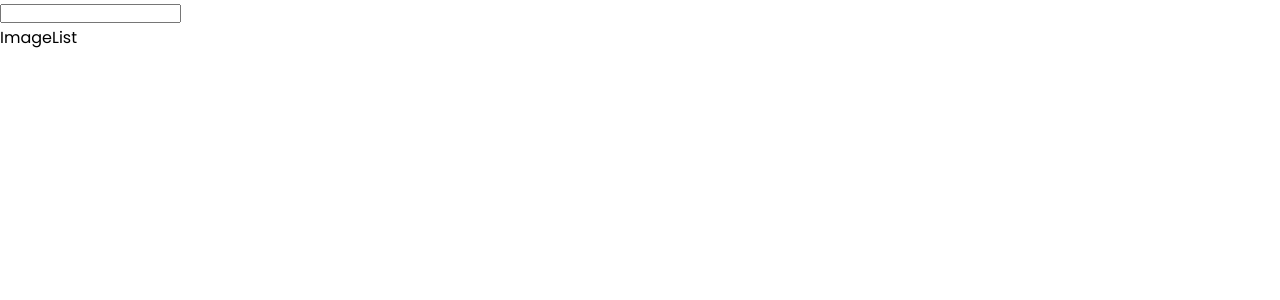
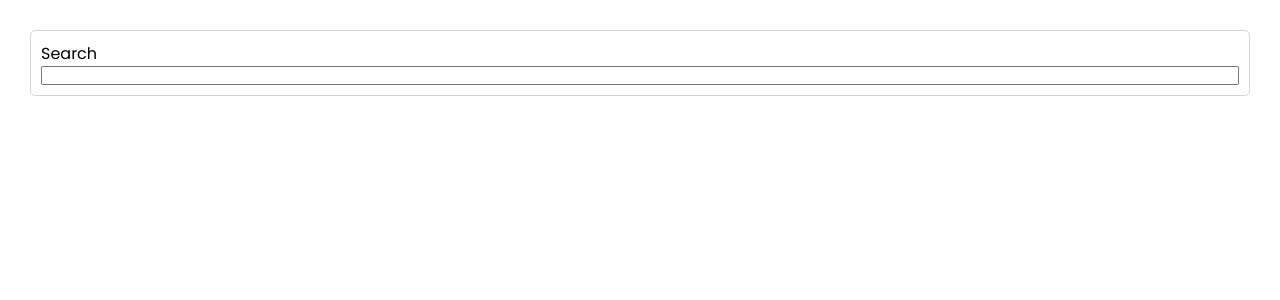
Before and after one commit to Ahmed-Shawareb-Full-Stack/pics-modern_react_course_project_3, a React (Vite) app: page / in a window 1280 px wide. Shown: the top 300 px of the page. Built offline with nearby package versions, Linux system fonts and the light colour scheme.

Commit message:
add styles

```diff
--- a/index.html
+++ b/index.html
@@ -9,10 +9,12 @@
       href="https://fonts.googleapis.com/css2?family=Poppins:wght@300;400;500;600;700&display=swap"
       rel="stylesheet"
     />
+
     <title>Pics - Modern React Course Project 3</title>
   </head>
   <body>
     <div id="root"></div>
+
     <script type="module" src="/src/main.jsx"></script>
   </body>
 </html>
--- a/src/App.jsx
+++ b/src/App.jsx
@@ -15,12 +15,20 @@ function App() {
   const handleSubmit = async (term) => {
     const results = await searchImage(term);
 
-    setImage(results);
+    setImages(results);
   };
   return (
-    <div className="App">
-      <SearchBar onSubmit={handleSubmit} />
-      <ImageList images={images} />
+    <div className="App container-fluid">
+      <div className="row">
+        <div className="col">
+          <SearchBar onSubmit={handleSubmit} />
+        </div>
+      </div>
+      <div className="row">
+        <div className="col">
+          <ImageList images={images} />
+        </div>
+      </div>
     </div>
   );
 }
--- a/src/App.scss
+++ b/src/App.scss
@@ -0,0 +1,3 @@
+.App {
+  padding: 30px;
+}
--- a/src/api.js
+++ b/src/api.js
@@ -13,7 +13,6 @@ const searchImage = async (term) => {
     },
   });
 
-  console.log(response.data.results);
   return response.data.results;
 };
 
--- a/src/components/Image/index.jsx
+++ b/src/components/Image/index.jsx
@@ -5,8 +5,12 @@ import "./style.scss";
 
 //! ─── React Component ─────────────────────────────────────────────────────────
 
-function Image() {
-  return <div>Image</div>;
+function Image({ image }) {
+  return (
+    <div className="image ">
+      <img src={image.urls.small} alt="search results" />
+    </div>
+  );
 }
 
 export default Image;
--- a/src/components/ImageList/index.jsx
+++ b/src/components/ImageList/index.jsx
@@ -1,12 +1,16 @@
 //! ─── Imports ─────────────────────────────────────────────────────────────────
 
 import React from "react";
+import Image from "../Image";
 import "./style.scss";
 
 //! ─── React Component ─────────────────────────────────────────────────────────
 
-function ImageList() {
-  return <div>ImageList</div>;
+function ImageList({ images }) {
+  const renderedImages = images.map((image) => (
+    <Image key={image.id} image={image} />
+  ));
+  return <div className="image-list ">{renderedImages}</div>;
 }
 
 export default ImageList;
--- a/src/components/ImageList/style.scss
+++ b/src/components/ImageList/style.scss
@@ -0,0 +1,9 @@
+.image-list {
+  columns: 6 200px;
+  column-gap: 10px;
+}
+
+img {
+  width: 100%;
+  margin-bottom: 10px;
+}
--- a/src/components/SearchBar/index.jsx
+++ b/src/components/SearchBar/index.jsx
@@ -17,9 +17,10 @@ function SearchBar({ onSubmit }) {
     setTerm(event.target.value);
   };
   return (
-    <div>
+    <div className="search-bar">
       <form onSubmit={handleSubmit}>
-        <input value={term} onChange={handleChange} />
+        <label for="floatingInput">Search</label>
+        <input value={term} onChange={handleChange} id="floatingInput" />
       </form>
     </div>
   );
--- a/src/components/SearchBar/style.scss
+++ b/src/components/SearchBar/style.scss
@@ -0,0 +1,11 @@
+.search-bar {
+  border: 1px solid lightgray;
+  border-radius: 5px;
+  padding: 10px;
+  margin-bottom: 50px;
+}
+
+.search-bar form {
+  display: flex;
+  flex-direction: column;
+}
```
Also changed, not shown: 1 other file (tests, documents, lock files or other folders).
